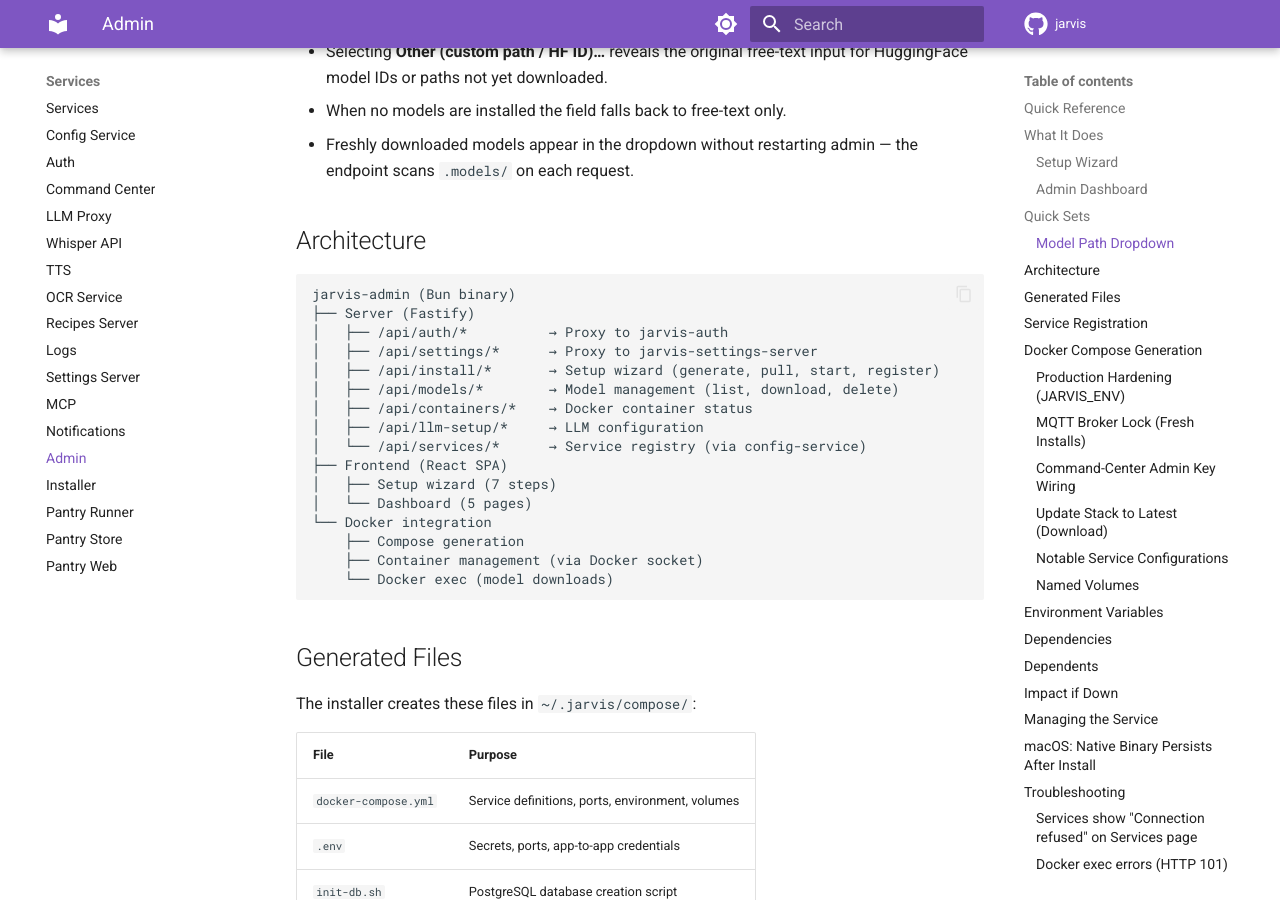
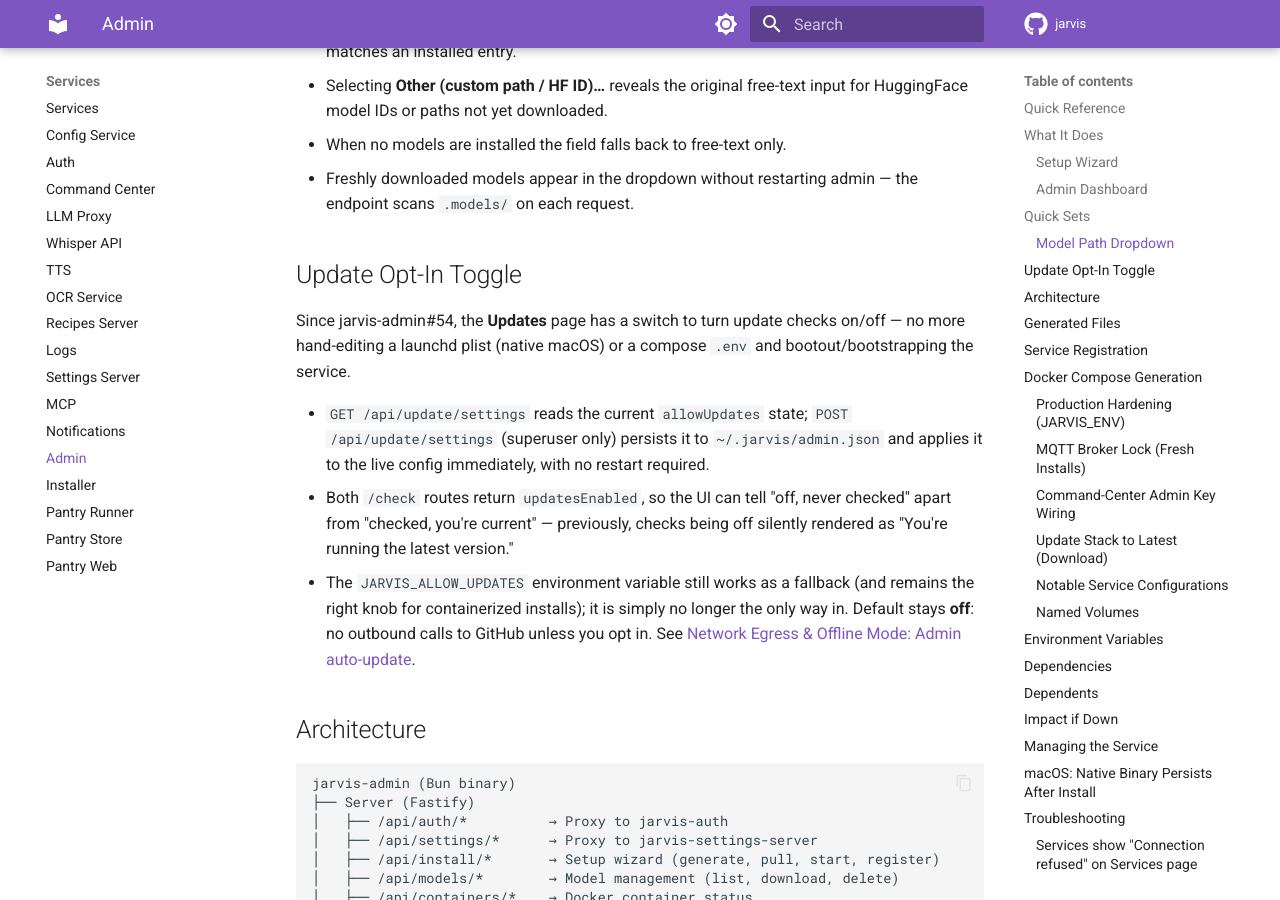
Before and after one commit to alexberardi/jarvis-docs, an MkDocs documentation site: the page built from docs/services/admin.md, in a window 1280 px wide and 900 px high, scrolled down 1913 px. Built offline with MkDocs 1.6.1 and Material for MkDocs 9.7.7, drawn with Linux system fonts in a browser that asks for light colours; comment, search, counter and statistics services are not loaded; some of the changed text lies outside the part shown.

Commit message:
docs(admin): document the update opt-in toggle and Updates dashboard page
Mirrors alexberardi/jarvis-admin#54, which added a UI toggle for
allowUpdates (POST/GET /api/update/settings) so enabling update checks
no longer requires hand-editing a launchd plist or compose .env.

```diff
--- a/docs/services/admin.md
+++ b/docs/services/admin.md
@@ -36,6 +36,7 @@
 - **Services** -- Registered services, config/auth status, health checks
 - **Models** -- Installed models, suggested downloads, custom HuggingFace downloads
 - **Quick Sets** -- Named LLM configuration presets; apply or create to switch the active model without editing raw settings
+- **Updates** -- Turn update checks on/off and run an update; see [Update Opt-In Toggle](#update-opt-in-toggle)
 - **Settings** -- Runtime configuration across all services (via settings-server proxy)
 - **Nodes** -- Registered voice nodes
 
@@ -51,6 +52,14 @@
 - Selecting **Other (custom path / HF ID)…** reveals the original free-text input for HuggingFace model IDs or paths not yet downloaded.
 - When no models are installed the field falls back to free-text only.
 - Freshly downloaded models appear in the dropdown without restarting admin — the endpoint scans `.models/` on each request.
+
+## Update Opt-In Toggle
+
+Since jarvis-admin#54, the **Updates** page has a switch to turn update checks on/off — no more hand-editing a launchd plist (native macOS) or a compose `.env` and bootout/bootstrapping the service.
+
+- `GET /api/update/settings` reads the current `allowUpdates` state; `POST /api/update/settings` (superuser only) persists it to `~/.jarvis/admin.json` and applies it to the live config immediately, with no restart required.
+- Both `/check` routes return `updatesEnabled`, so the UI can tell "off, never checked" apart from "checked, you're current" — previously, checks being off silently rendered as "You're running the latest version."
+- The `JARVIS_ALLOW_UPDATES` environment variable still works as a fallback (and remains the right knob for containerized installs); it is simply no longer the only way in. Default stays **off**: no outbound calls to GitHub unless you opt in. See [Network Egress & Offline Mode: Admin auto-update](../security/offline-mode.md#enabling-updates).
 
 ## Architecture
 
@@ -167,6 +176,7 @@
 | `MODELS_DIR` | Override models directory for local fallback |
 | `MQTT_ALLOW_ANON` | Mosquitto `allow_anonymous` toggle written to `.env` by the generators (default: `false` on fresh install, `true` when upgrading a pre-existing `.env` that lacks the key). See [MQTT Broker Lock](#mqtt-broker-lock-fresh-installs). |
 | `COMMAND_CENTER_ADMIN_KEY` | Admin API key used to authenticate to command-center's admin API (Request Traces, node train-adapter). Required; shares the `ADMIN_API_KEY` secret via `secretRef`. Emitted into jarvis-admin's own container since jarvis-admin#31 — see [Command-Center Admin Key Wiring](#command-center-admin-key-wiring). |
+| `JARVIS_ALLOW_UPDATES` | Fallback/container knob for the [Update Opt-In Toggle](#update-opt-in-toggle) — same effect as flipping the switch on the Updates page, without a UI. |
 
 ## Dependencies
 
```
